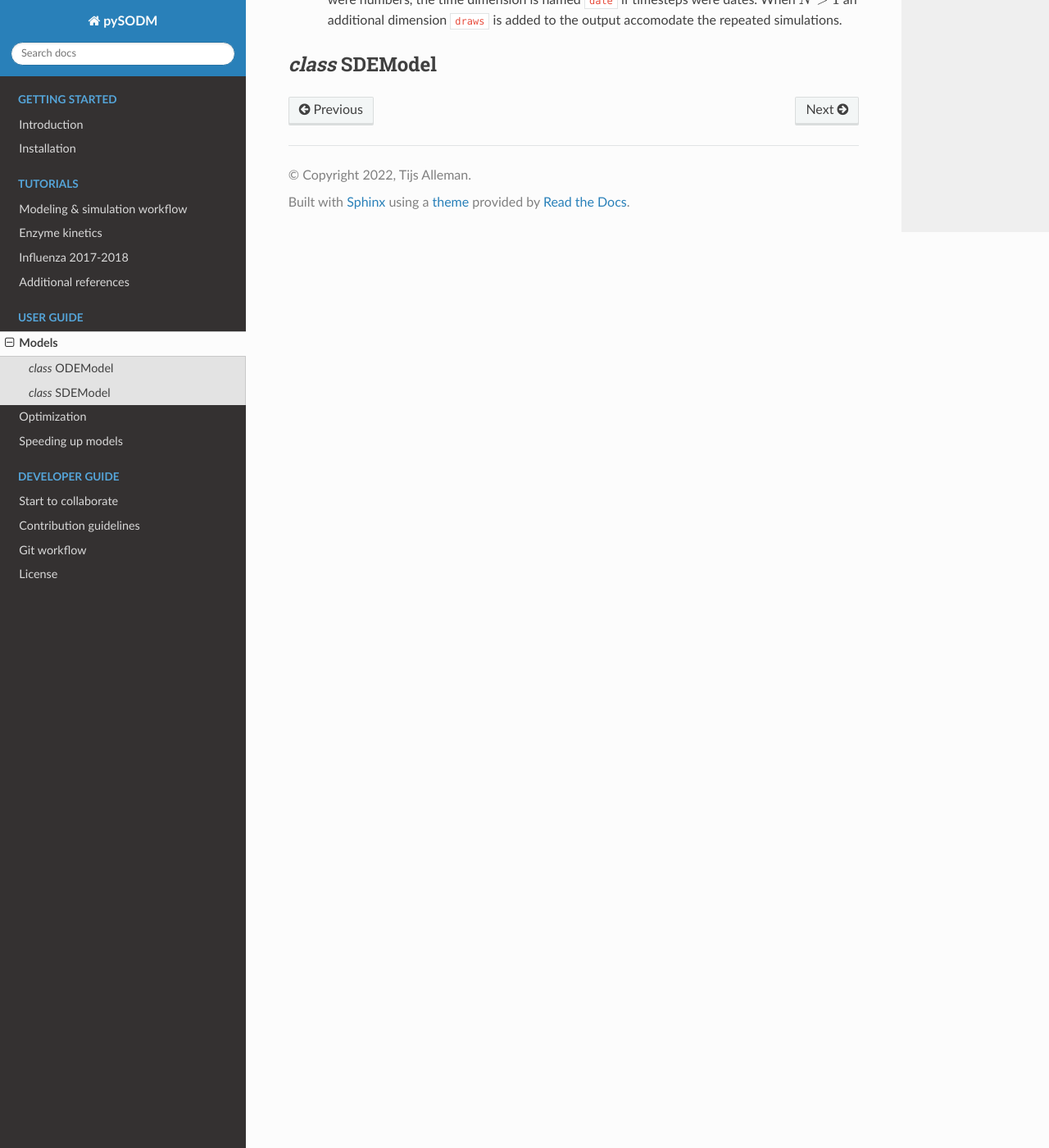
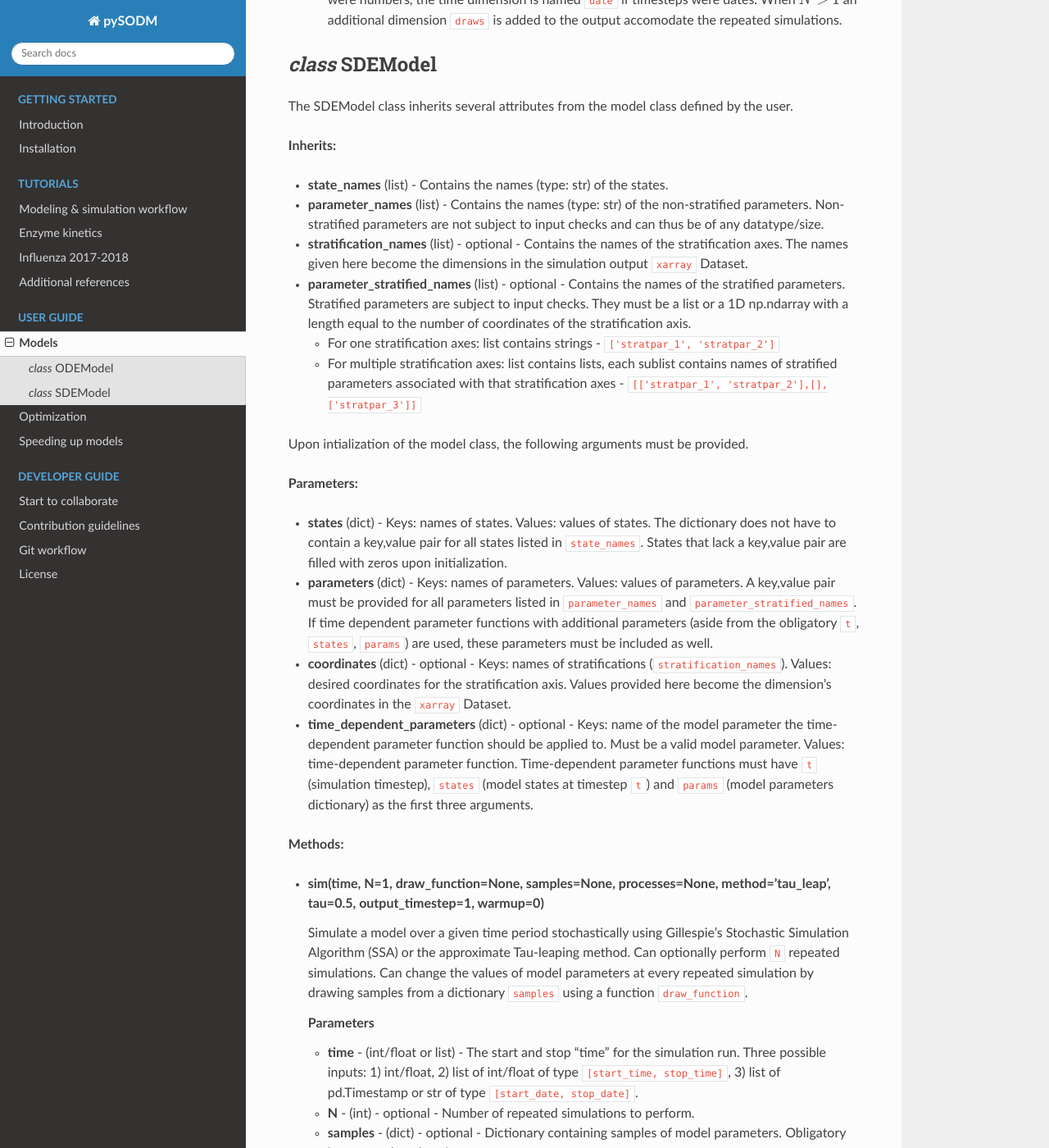
Before and after one commit to twallema/pySODM, a Sphinx documentation site: the page built from docs/models.md, in a window 1280 px wide and 1400 px high, scrolled down 2112 px. Shown: the whole window at 82% size. Built offline with Sphinx 7.4.7 and the Read the Docs theme 2.0.0, drawn with Linux system fonts in a browser that asks for light colours; some of the changed text lies outside the part shown.

Commit message:
SDE model documentation

```diff
--- a/docs/models.md
+++ b/docs/models.md
@@ -48,3 +48,45 @@
     * **out** - (xarray.Dataset) - Simulation output. Consult the xarray documentation [here](https://docs.xarray.dev/en/stable/generated/xarray.Dataset.html#xarray.Dataset). `xarray.Dataset.data_vars` are the model states. `xarray.Dataset.dimensions` are the time dimension plus the model's stratifications. The time dimension is named `time` if timesteps were numbers, the time dimension is named `date` if timesteps were dates. When {math}`N > 1` an additional dimension `draws` is added to the output accomodate the repeated simulations.
 
 ## *class* SDEModel
+
+The SDEModel class inherits several attributes from the model class defined by the user.
+
+**Inherits:**
+
+* **state_names** (list) - Contains the names (type: str) of the states.
+* **parameter_names** (list) - Contains the names (type: str) of the non-stratified parameters. Non-stratified parameters are not subject to input checks and can thus be of any datatype/size.
+* **stratification_names** (list) - optional - Contains the names of the stratification axes. The names given here become the dimensions in the simulation output `xarray` Dataset.
+* **parameter_stratified_names** (list) - optional - Contains the names of the stratified parameters. Stratified parameters are subject to input checks. They must be a list or a 1D np.ndarray with a length equal to the number of coordinates of the stratification axis.
+    * For one stratification axes: list contains strings - `['stratpar_1', 'stratpar_2']`
+    * For multiple stratification axes: list contains lists, each sublist contains names of stratified parameters associated with that stratification axes - `[['stratpar_1', 'stratpar_2'],[],['stratpar_3']]`
+
+Upon intialization of the model class, the following arguments must be provided.
+
+**Parameters:**
+
+* **states** (dict) - Keys: names of states. Values: values of states. The dictionary does not have to contain a key,value pair for all states listed in `state_names`. States that lack a key,value pair are filled with zeros upon initialization.
+* **parameters** (dict) - Keys: names of parameters. Values: values of parameters. A key,value pair must be provided for all parameters listed in `parameter_names` and `parameter_stratified_names`. If time dependent parameter functions with additional parameters (aside from the obligatory `t`, `states`, `params`) are used, these parameters must be included as well.
+* **coordinates** (dict) - optional - Keys: names of stratifications (`stratification_names`). Values: desired coordinates for the stratification axis. Values provided here become the dimension's coordinates in the `xarray` Dataset.
+* **time_dependent_parameters** (dict) - optional - Keys: name of the model parameter the time-dependent parameter function should be applied to. Must be a valid model parameter. Values: time-dependent parameter function. Time-dependent parameter functions must have `t` (simulation timestep), `states` (model states at timestep `t`) and `params` (model parameters dictionary) as the first three arguments.
+
+**Methods:**
+
+* **sim(time, N=1, draw_function=None, samples=None, processes=None, method='tau_leap', tau=0.5, output_timestep=1, warmup=0)**
+
+    Simulate a model over a given time period stochastically using Gillespie's Stochastic Simulation Algorithm (SSA) or the approximate Tau-leaping method. Can optionally perform `N` repeated simulations. Can change the values of model parameters at every repeated simulation by drawing samples from a dictionary `samples` using a function `draw_function`.
+
+    **Parameters**
+
+    * **time** - (int/float or list) - The start and stop "time" for the simulation run. Three possible inputs: 1) int/float, 2) list of int/float of type `[start_time, stop_time]`, 3) list of pd.Timestamp or str of type `[start_date, stop_date]`.
+    * **N** - (int) - optional - Number of repeated simulations to perform.
+    * **samples** - (dict) - optional - Dictionary containing samples of model parameters. Obligatory input to a *draw function*.
+    * **draw_function** - (function) - optional - A function consisting of two inputs: the model parameters dictionary `param_dict`, the previously documented samples dictionary `samples_dict`. Function must return the model parameters dictionary `param_dict`. Function can be used to update a model parameter's value during every repeated simulation. Usefull to propagate MCMC samples of model parameters or perform sensitivity analyses.
+    * **processes** - (int) - optional - Number of cores to use when {math}`N > 1`.
+    * **method** - (str) - optional - 'SSA': Stochastic Simulation Algorithm. 'tau-leap': Tau-leaping algorithm. Consult the following [blog](https://lewiscoleblog.com/gillespie-algorithm) for more background information.
+    * **tau** - (int/float) - optional - Leap value of the tau-leaping method. Consult the following [blog](https://lewiscoleblog.com/gillespie-algorithm) for more background information.
+    * **output_timestep** - (int/float) - optional - Interpolate model output to every `output_timestep` timesteps. For datetimes: expressed in days.
+    * **warmup** - (float) - optional - Number of days to simulate prior to the simulation start. Usefull in epidemiological contexts when the time between the appearance of "patient zero" and the collection of data is unkown.
+
+    **Returns**
+
+    * **out** - (xarray.Dataset) - Simulation output. Consult the xarray documentation [here](https://docs.xarray.dev/en/stable/generated/xarray.Dataset.html#xarray.Dataset). `xarray.Dataset.data_vars` are the model states. `xarray.Dataset.dimensions` are the time dimension plus the model's stratifications. The time dimension is named `time` if timesteps were numbers, the time dimension is named `date` if timesteps were dates. When {math}`N > 1` an additional dimension `draws` is added to the output accomodate the repeated simulations.
```
